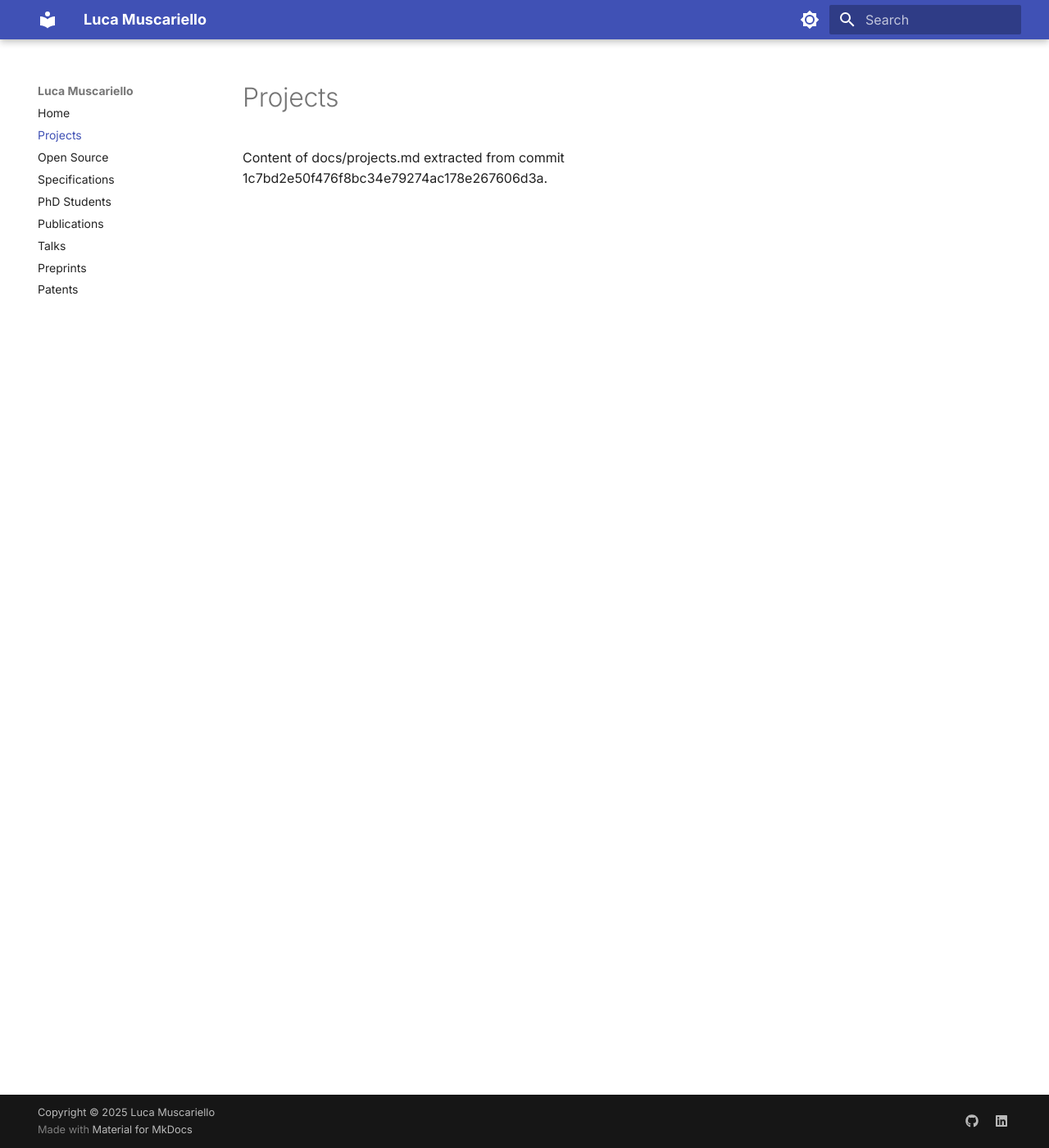
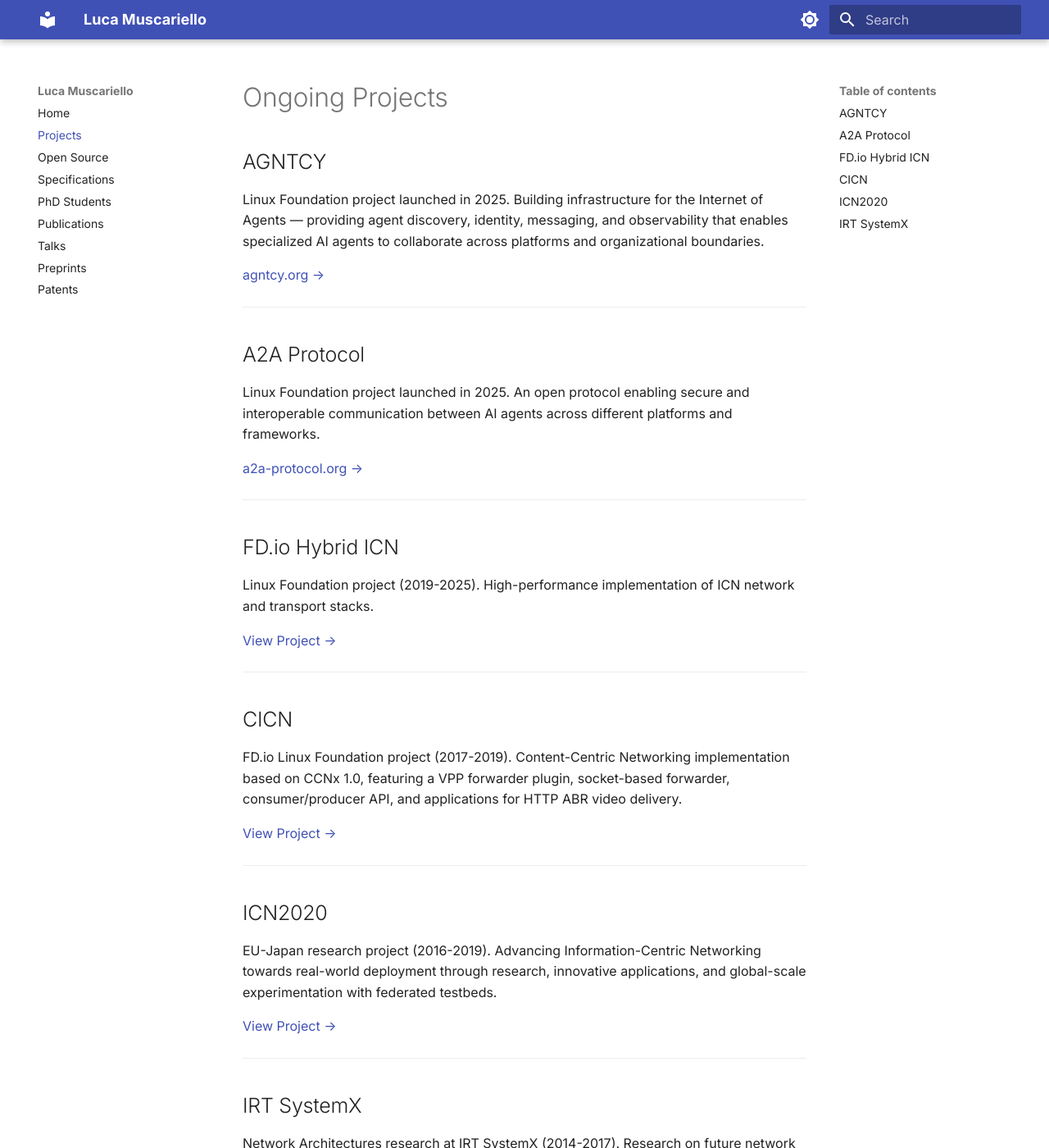
Before and after one commit to muscariello/muscariello.github.io, an MkDocs documentation site: the page built from docs/projects.md, in a window 1280 px wide and 1400 px high. Shown: the whole window at 82% size. Built offline with MkDocs 1.6.1 and Material for MkDocs 9.7.7, drawn with Linux system fonts in a browser that asks for light colours; some of the changed text lies outside the part shown.

Commit message:
fix: restore projects.md content

```diff
--- a/docs/projects.md
+++ b/docs/projects.md
@@ -1 +1,59 @@
-Content of docs/projects.md extracted from commit 1c7bd2e50f476f8bc34e79274ac178e267606d3a.
+# Ongoing Projects
+
+## AGNTCY
+
+Linux Foundation project launched in 2025. Building infrastructure for the
+Internet of Agents — providing agent discovery, identity, messaging, and
+observability that enables specialized AI agents to collaborate across platforms
+and organizational boundaries.
+
+[agntcy.org →](https://agntcy.org)
+
+---
+
+## A2A Protocol
+
+Linux Foundation project launched in 2025. An open protocol enabling secure and
+interoperable communication between AI agents across different platforms and
+frameworks.
+
+[a2a-protocol.org →](https://a2a-protocol.org)
+
+---
+
+## FD.io Hybrid ICN
+
+Linux Foundation project (2019-2025). High-performance implementation of ICN
+network and transport stacks.
+
+[View Project →](https://wiki.fd.io/view/HICN)
+
+---
+
+## CICN
+
+FD.io Linux Foundation project (2017-2019). Content-Centric Networking
+implementation based on CCNx 1.0, featuring a VPP forwarder plugin, socket-based
+forwarder, consumer/producer API, and applications for HTTP ABR video delivery.
+
+[View Project →](https://wiki.fd.io/view/Cicn)
+
+---
+
+## ICN2020
+
+EU-Japan research project (2016-2019). Advancing Information-Centric Networking
+towards real-world deployment through research, innovative applications, and
+global-scale experimentation with federated testbeds.
+
+[View Project →](http://www.icn2020.org/)
+
+---
+
+## IRT SystemX
+
+Network Architectures research at IRT SystemX (2014-2017). Research on future
+network architectures including Information-Centric Networking and
+software-defined networking.
+
+[View Project →](https://www.irt-systemx.fr/)
```
